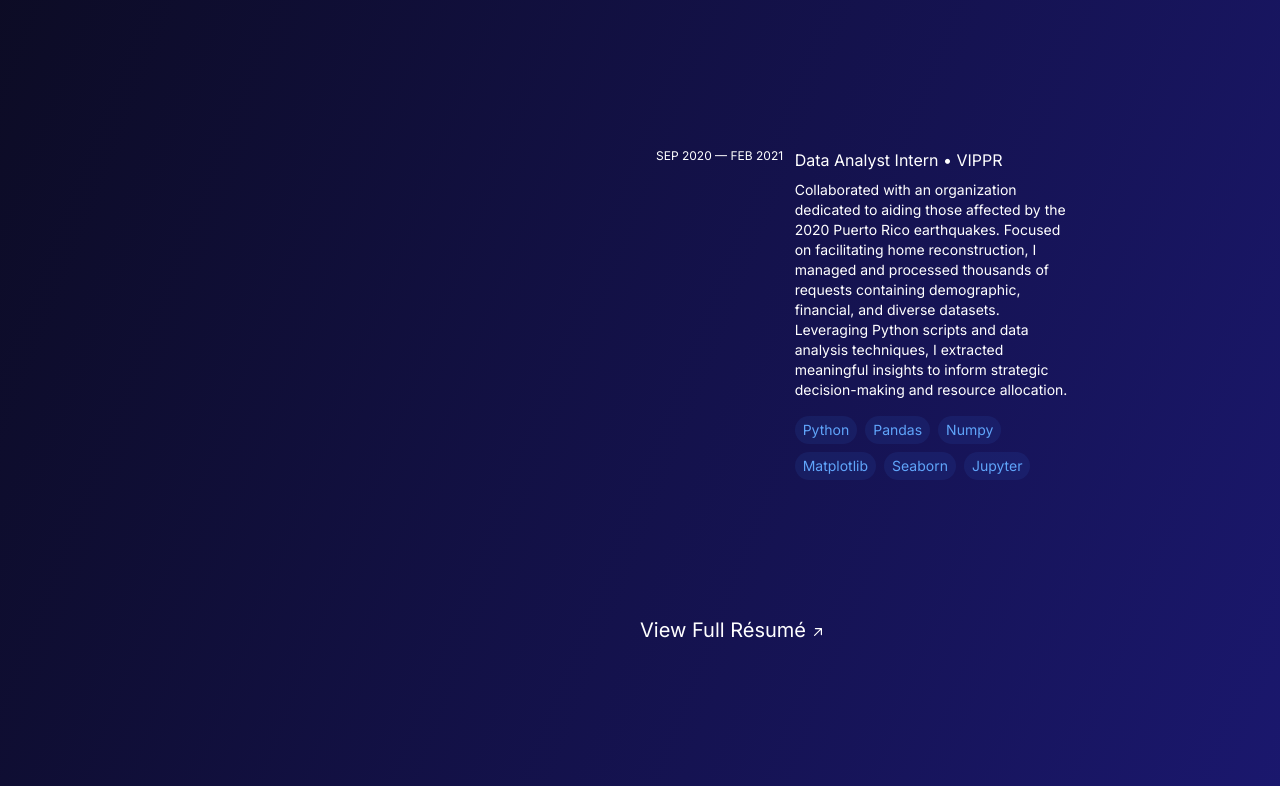
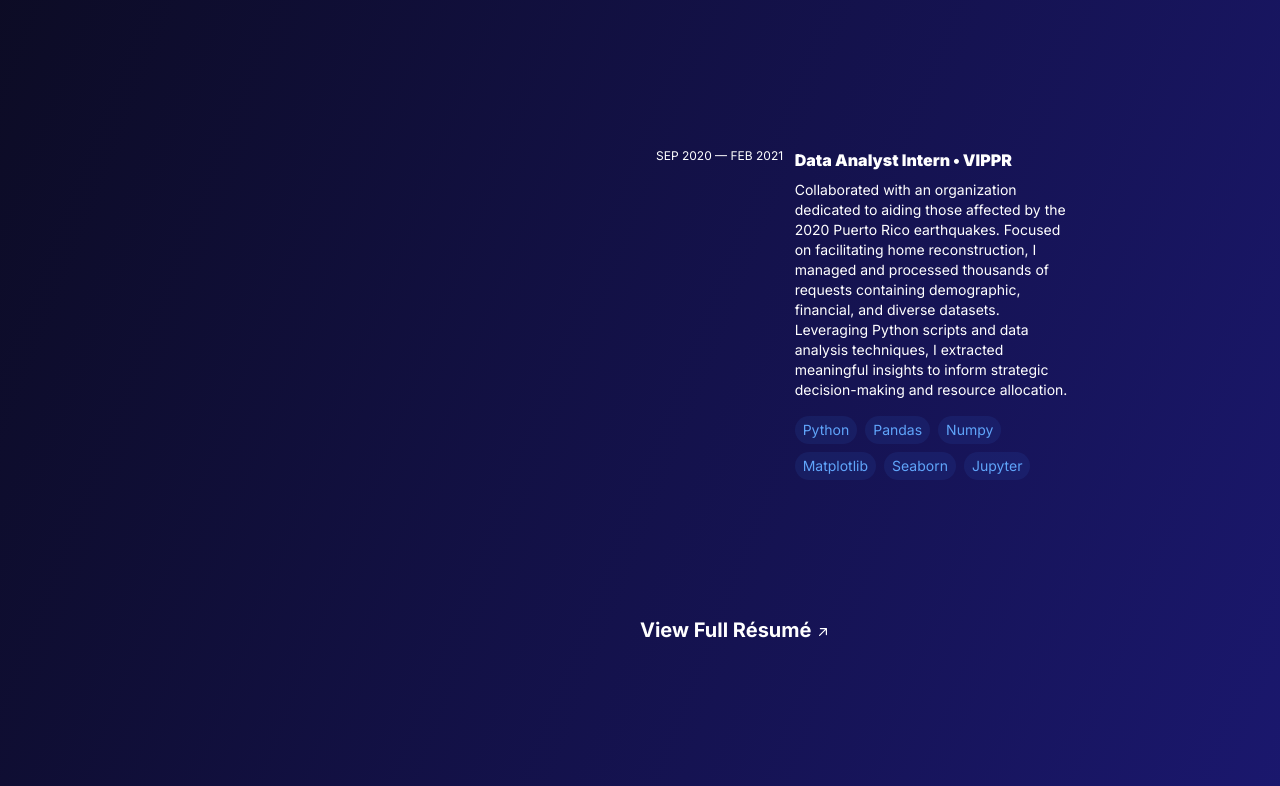
Before and after one commit to jorgeortiz41/portfolio, a Next.js app: page / in a window 1280 px wide. Shown: the part 2000-2786 px from the top of the page. Built offline with nearby package versions, Linux system fonts and the light colour scheme.

Commit message:
changed font boldness

```diff
--- a/src/app/sections/Experience.jsx
+++ b/src/app/sections/Experience.jsx
@@ -53,7 +53,9 @@ export default function Experience({ refProp }) {
                   <div className="text-md mb-2">
                     <span
                       className={
-                        hoveredIndex === index ? "text-blue-300" : "text-white"
+                        hoveredIndex === index
+                          ? "font-black text-blue-300"
+                          : "font-black text-white"
                       }
                     >
                       {job.title} • {job.company}
@@ -97,7 +99,7 @@ export default function Experience({ refProp }) {
       ))}
       <div className="text-xl">
         <button
-          className={hover ? "text-blue-300" : "text-white"}
+          className={hover ? "font-bold text-blue-300" : "font-bold text-white"}
           onMouseEnter={() => setHover(true)}
           onMouseLeave={() => setHover(false)}
           onClick={() => window.open("/resume.pdf", "_blank")}
--- a/src/app/sections/Projects.jsx
+++ b/src/app/sections/Projects.jsx
@@ -71,7 +71,9 @@ export default function Projects({ refProp }) {
                   <div className="text-md mb-2">
                     <span
                       className={
-                        hoveredIndex === index ? "text-blue-300" : "text-white"
+                        hoveredIndex === index
+                          ? "font-black text-blue-300"
+                          : "font-black text-white"
                       }
                     >
                       {project.title}
```
